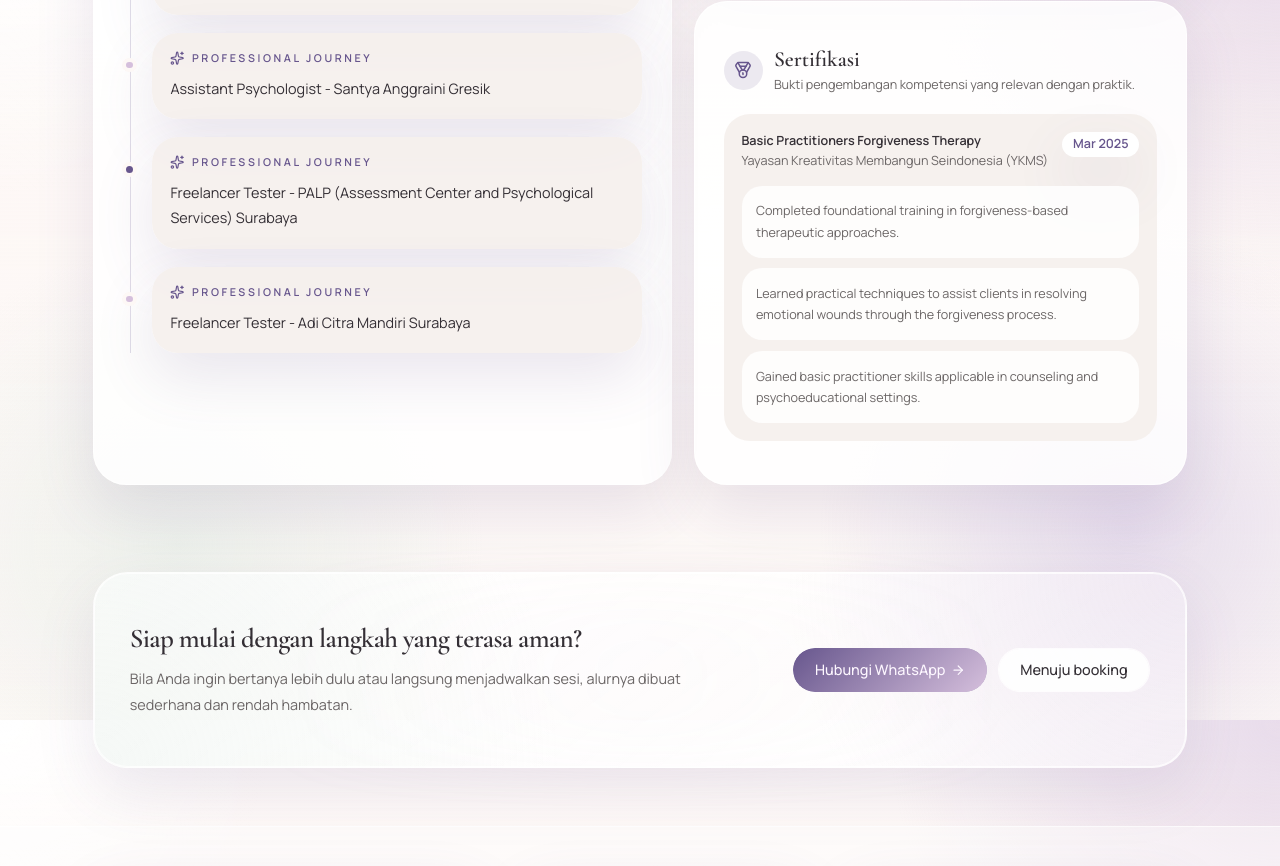
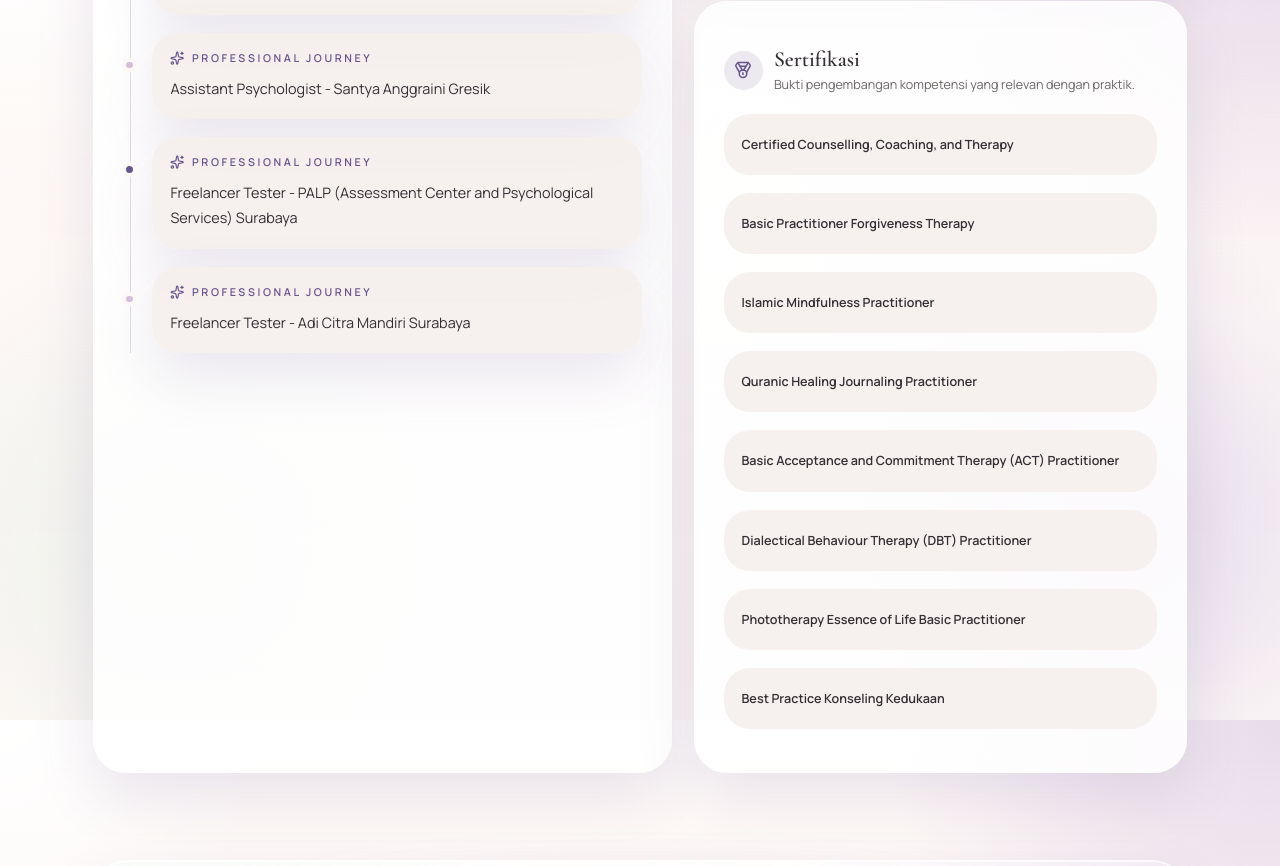
Before and after one commit to tsanydzul/ranah-jiwa, a Next.js app: page /profil in a window 1280 px wide. Shown: the part 1680-2546 px from the top of the page. Built offline with nearby package versions, Linux system fonts and the light colour scheme.

Commit message:
feat: update testimonials and product preview

```diff
--- a/app/page.tsx
+++ b/app/page.tsx
@@ -23,10 +23,11 @@ import { Card, CardContent } from "@/components/ui/card"
 import { Separator } from "@/components/ui/separator"
 import {
   assetRefs,
+  books,
   homeContent,
   profileContent,
   profilePageContent,
-  seminars,
+  productsPageContent,
   services,
   siteConfig,
   testimonials,
@@ -340,10 +341,10 @@ export default function HomePage() {
                   Karya buku
                 </p>
                 <p className="mt-3 font-heading text-4xl leading-none font-semibold text-foreground">
-                  Arsip siap isi
+                  {books.length}
                 </p>
                 <p className="mt-3 text-sm leading-6 text-muted-foreground">
-                  Ruang khusus untuk menyimpan buku dan karya tulis Ranah Jiwa saat datanya siap.
+                  {productsPageContent.hero.quickStats[0]?.body}
                 </p>
               </div>
               <div className="paper-panel rounded-[1.7rem] p-5">
@@ -351,10 +352,10 @@ export default function HomePage() {
                   Seminar
                 </p>
                 <p className="mt-3 font-heading text-4xl leading-none font-semibold text-foreground">
-                  {seminars.length}
+                  {productsPageContent.hero.quickStats[1]?.title}
                 </p>
                 <p className="mt-3 text-sm leading-6 text-muted-foreground">
-                  Dokumentasi seminar dan workshop kini dipindah ke halaman produk agar Home lebih fokus.
+                  {productsPageContent.hero.quickStats[1]?.body}
                 </p>
               </div>
             </div>
--- a/app/profil/page.tsx
+++ b/app/profil/page.tsx
@@ -218,25 +218,7 @@ export default function ProfilePage() {
                 </div>
                 {profileContent.certifications.map((item) => (
                   <div key={item.title} className="rounded-[1.8rem] bg-brand-soft/85 p-5">
-                    <div className="flex flex-col gap-3 sm:flex-row sm:items-start sm:justify-between">
-                      <div>
-                        <p className="font-semibold text-foreground">{item.title}</p>
-                        <p className="text-sm leading-6 text-muted-foreground">{item.issuer}</p>
-                      </div>
-                      <span className="rounded-full bg-white px-3 py-1 text-sm font-semibold text-brand-purple shadow-soft">
-                        {item.date}
-                      </span>
-                    </div>
-                    <div className="mt-4 grid gap-3">
-                      {item.highlights.map((highlight) => (
-                        <div
-                          key={highlight}
-                          className="rounded-[1.4rem] bg-white/84 p-4 text-sm leading-6 text-muted-foreground"
-                        >
-                          {highlight}
-                        </div>
-                      ))}
-                    </div>
+                    <p className="font-semibold leading-7 text-foreground">{item.title}</p>
                   </div>
                 ))}
               </CardContent>
--- a/lib/site-content.ts
+++ b/lib/site-content.ts
@@ -17,9 +17,6 @@ export type TestimonialItem = {
 
 export type CertificationItem = {
   title: string
-  issuer: string
-  date: string
-  highlights: string[]
 }
 
 export type ServiceItem = {
@@ -119,14 +116,28 @@ export const profileContent = {
   ],
   certifications: [
     {
-      title: "Basic Practitioners Forgiveness Therapy",
-      issuer: "Yayasan Kreativitas Membangun Seindonesia (YKMS)",
-      date: "Mar 2025",
-      highlights: [
-        "Completed foundational training in forgiveness-based therapeutic approaches.",
-        "Learned practical techniques to assist clients in resolving emotional wounds through the forgiveness process.",
-        "Gained basic practitioner skills applicable in counseling and psychoeducational settings.",
-      ],
+      title: "Certified Counselling, Coaching, and Therapy",
+    },
+    {
+      title: "Basic Practitioner Forgiveness Therapy",
+    },
+    {
+      title: "Islamic Mindfulness Practitioner",
+    },
+    {
+      title: "Quranic Healing Journaling Practitioner",
+    },
+    {
+      title: "Basic Acceptance and Commitment Therapy (ACT) Practitioner",
+    },
+    {
+      title: "Dialectical Behaviour Therapy (DBT) Practitioner",
+    },
+    {
+      title: "Phototherapy Essence of Life Basic Practitioner",
+    },
+    {
+      title: "Best Practice Konseling Kedukaan",
     },
   ] satisfies CertificationItem[],
 }
@@ -167,6 +178,24 @@ export const testimonials = [
     role: "Seminar komunitas",
     quote:
       "Materinya relevan, ringan dicerna, dan tetap terasa profesional. Banyak insight yang langsung bisa diterapkan sehari-hari.",
+  },
+  {
+    name: "Klien D",
+    role: "Konseling individu",
+    quote:
+      "Pasca konseling, saya merasa jauh lebih tenang. Dada yang biasanya mudah terasa sesak juga sudah tidak lagi. Saya benar-benar merasakan banyak perubahan setelah menjalani konseling.",
+  },
+  {
+    name: "Klien E",
+    role: "Konseling individu",
+    quote:
+      "Setelah konseling, saya jadi lebih tahu arah dan apa yang perlu saya lakukan ke depan. Sebelumnya saya hanya punya tekad, tapi belum punya perencanaan yang jelas. Sekarang saya belajar merencanakan langkah-langkah saya dan menjalaninya perlahan.",
+  },
+  {
+    name: "Klien F",
+    role: "Konseling individu",
+    quote:
+      "Setelah konseling, rasa percaya diri saya meningkat. Saya jadi lebih mampu mengatur pikiran, mood, perasaan, dan perilaku, serta lebih paham apa yang harus saya lakukan saat suasana hati berubah.",
   },
 ] satisfies TestimonialItem[]
 
@@ -473,8 +502,7 @@ export const productsPageContent = {
       "Halaman ini disiapkan untuk menyimpan karya buku Ranah Jiwa dan dokumentasi seminar agar lebih rapi, lebih mudah dilihat, dan lebih mudah diperbarui.",
     quickStats: [
       { title: `${books.length}`, body: "Karya buku yang sudah ditambahkan." },
-      { title: `${seminars.length}`, body: "Seminar dan workshop yang sudah terdokumentasi." },
-      { title: "1 halaman", body: "Semua karya dan jejak seminar tersimpan di satu tempat." },
+      { title: "20+", body: "Seminar dan workshop yang sudah terdokumentasi." },
     ],
   },
   books: {
```
